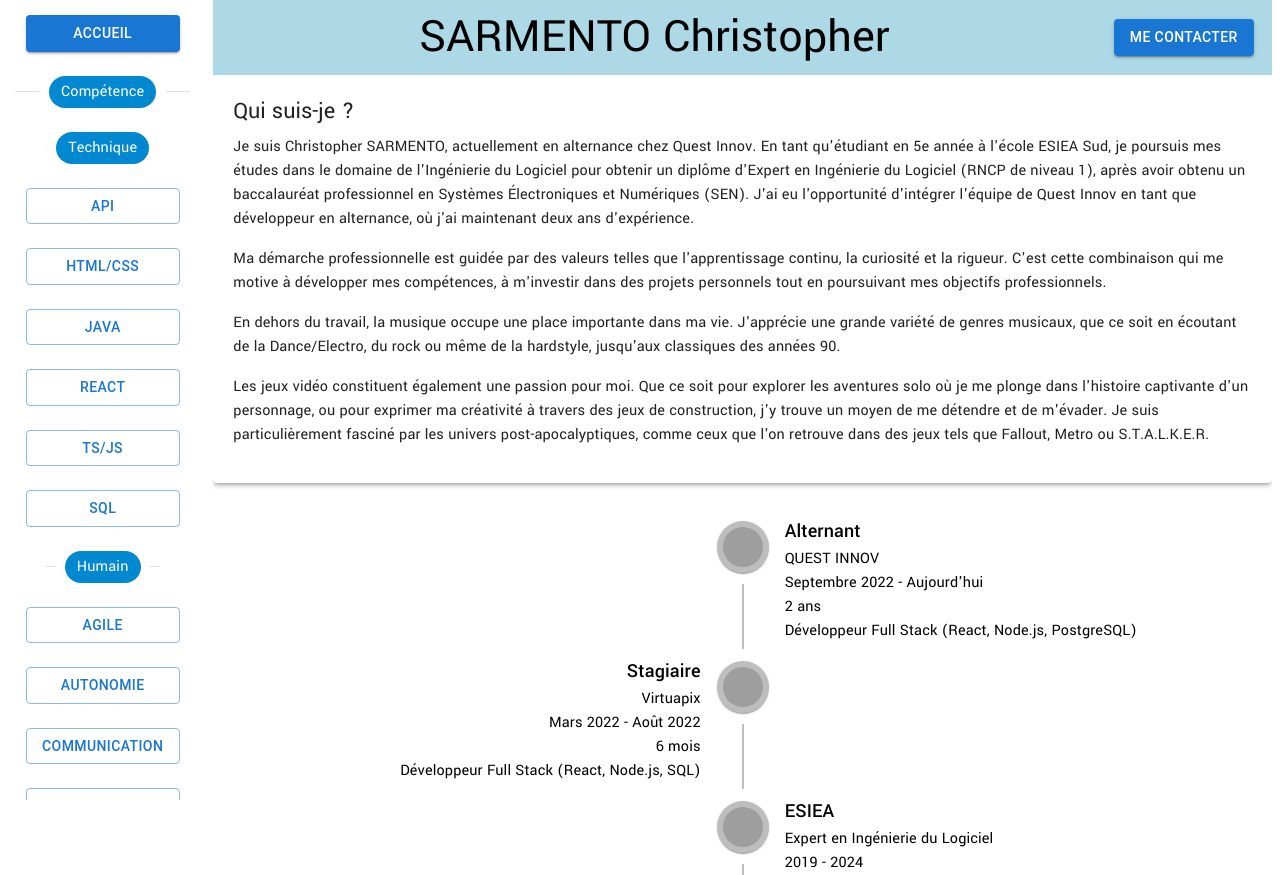
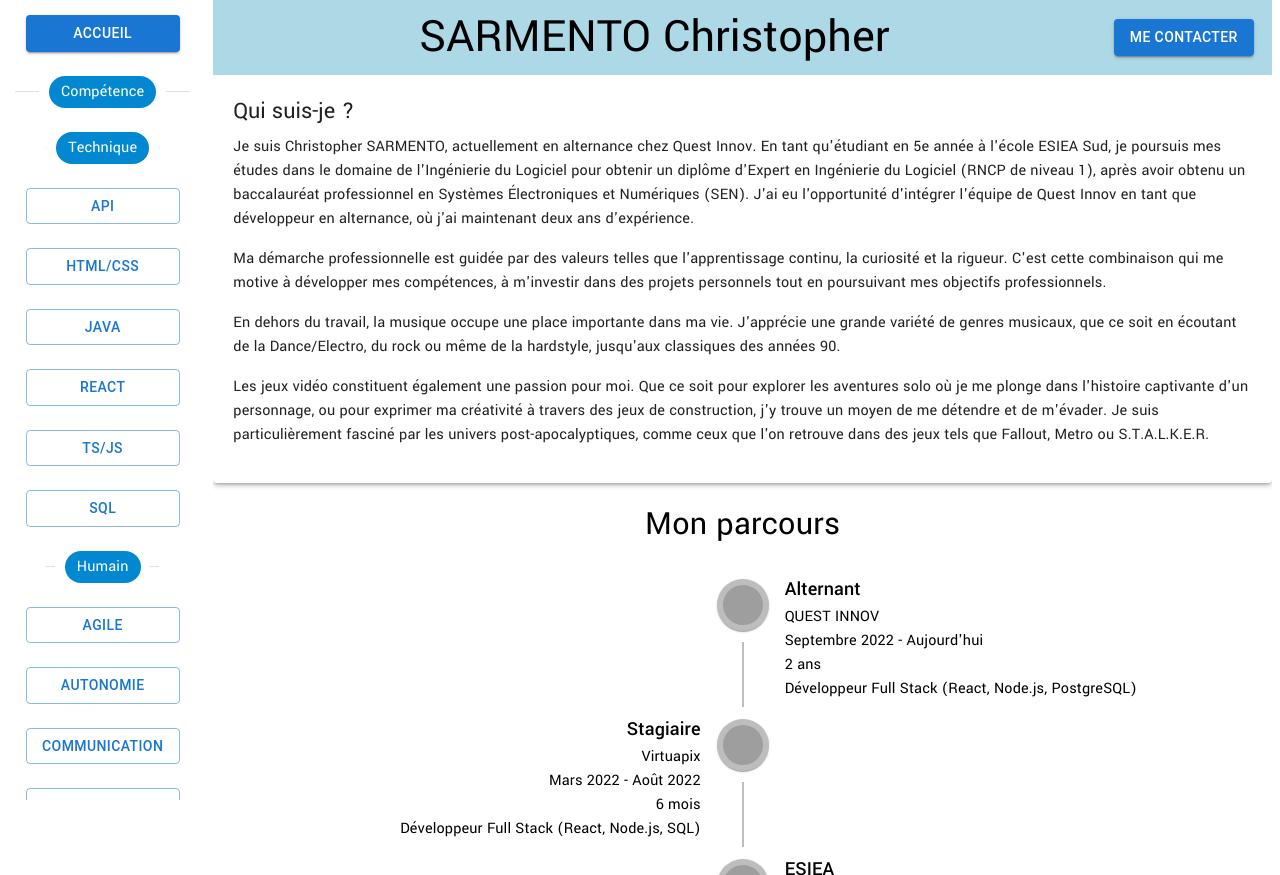
Before and after one commit to Toshiball/portfolio, a React (Vite) app: page / in a window 1280 px wide. Built offline with nearby package versions, Linux system fonts and the light colour scheme; grey boxes are pictures that could not be loaded.

Commit message:
Scroll du body

```diff
--- a/src/App/Components/Body/AboutMe.tsx
+++ b/src/App/Components/Body/AboutMe.tsx
@@ -1,4 +1,4 @@
-import { Box, Paper, Typography } from "@mui/material";
+import { Box, Grid, Paper, Typography } from "@mui/material";
 import CustomTimeLine from "./CustomTimeLine.tsx";
 
 function AboutMe() {
@@ -34,7 +34,16 @@ function AboutMe() {
 					jeux tels que Fallout, Metro ou S.T.A.L.K.E.R.
 				</Typography>
 			</Paper>
-			<CustomTimeLine />
+			<Grid container sx={{ display: "flex", flexDirection: "column" }}>
+				<Grid item sx={{ display: "flex", justifyContent: "center" }}>
+					<Typography variant="h4" fontFamily={"Yantramanav"}>
+						Mon parcours
+					</Typography>
+				</Grid>
+				<Grid item>
+					<CustomTimeLine />
+				</Grid>
+			</Grid>
 		</Box>
 	);
 }
```
